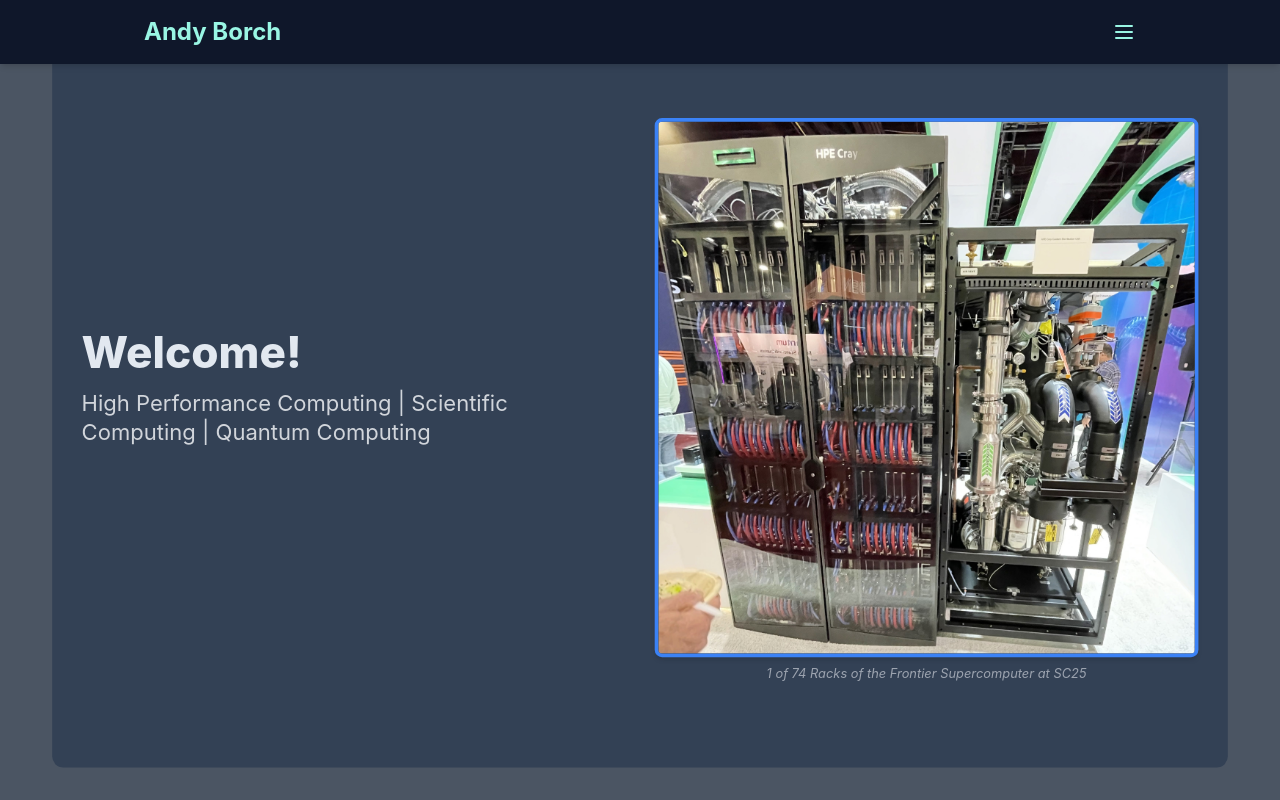
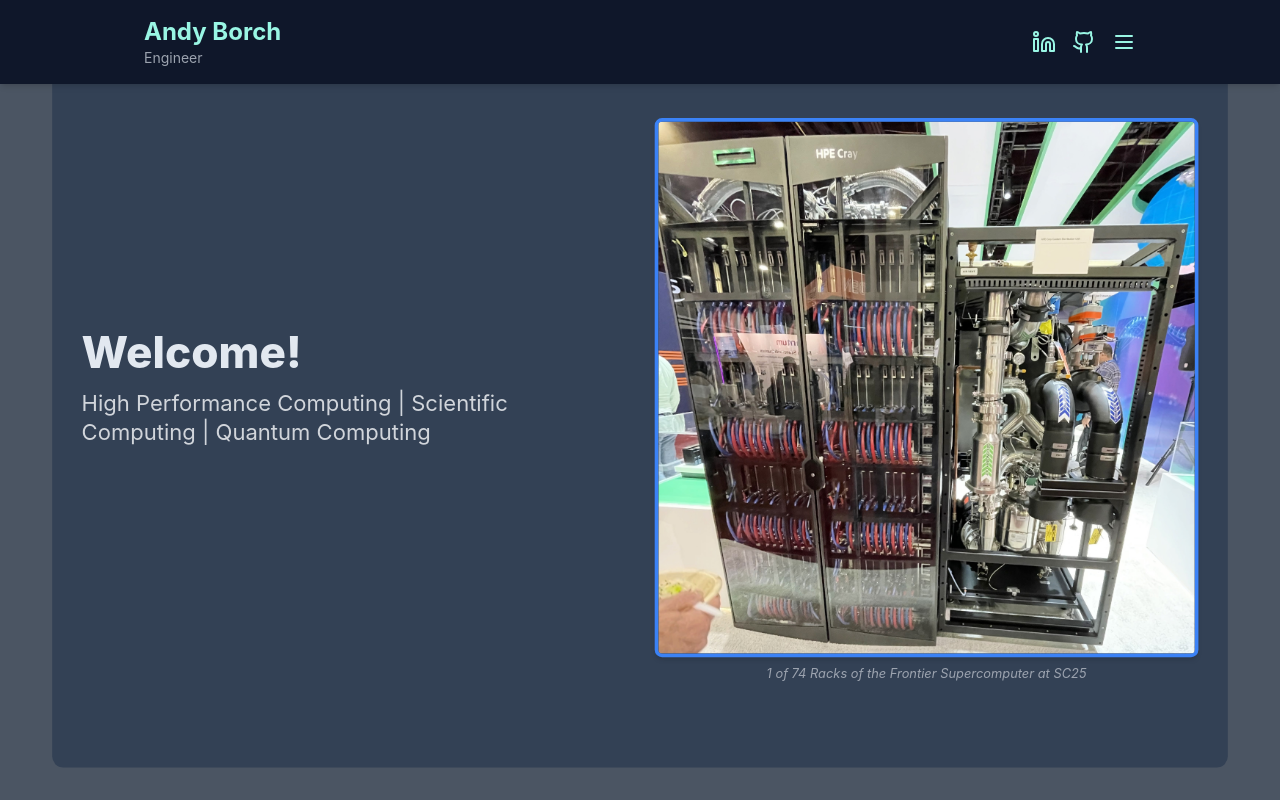
Before and after one commit to Andy-Borch/Personal-Website, a React (Create React App) app: page / in a window 1280 px wide. Shown: the top 800 px of the page. Built offline with nearby package versions, Linux system fonts and the light colour scheme.

Commit message:
Updated header to be better

```diff
--- a/src/PersonalWebsite.js
+++ b/src/PersonalWebsite.js
@@ -1,10 +1,12 @@
 import React, { createContext, useState, useEffect, useRef } from 'react';
 import { Card, CardContent } from './card';
-import { ExternalLink, Menu } from 'lucide-react';
+import { ExternalLink, Menu, Linkedin, Github } from 'lucide-react';
 import { motion, useScroll, useTransform, AnimatePresence } from 'framer-motion';
 import { LineChart, Line, XAxis, YAxis, Tooltip, CartesianGrid } from 'recharts';
 
 const SectionContext = createContext();
+
+const roles = ["Engineer", "Coder", "Creator"];
 
 export default function PersonalWebsite() {
   const [sections] = useState([
@@ -13,15 +15,17 @@ export default function PersonalWebsite() {
   ]);
   const [menuOpen, setMenuOpen] = useState(false);
   const navRef = useRef();
+  const [currentRoleIndex, setCurrentRoleIndex] = useState(0);
 
   const toggleMenu = () => setMenuOpen(prev => !prev);
 
-  const handleLinkClick = (e, targetId) => {
-    e.preventDefault();
-    const targetElement = document.getElementById(targetId);
-    if (targetElement) {
-      targetElement.scrollIntoView({ behavior: 'smooth', block: 'start' });
-      setTimeout(() => setMenuOpen(false), 600);
+  const closeMenu = () => {
+    if (navRef.current) {
+      navRef.current.classList.remove('animate-down');
+      navRef.current.classList.add('animate-up');
+      setTimeout(() => setMenuOpen(false), 300);
+    } else {
+      setMenuOpen(false);
     }
   };
 
@@ -59,6 +63,32 @@ export default function PersonalWebsite() {
     { name: "Merge", time: 10 },
   ];
 
+  useEffect(() => {
+    const intervalId = setInterval(() => {
+      setCurrentRoleIndex(prevIndex => (prevIndex + 1) % roles.length);
+    }, 2000);
+
+    return () => clearInterval(intervalId);
+  }, []);
+
+
+  useEffect(() => {
+    const links = document.querySelectorAll('a[href^="#"]');
+    links.forEach((link) => {
+      const clickHandler = (e) => {
+        e.preventDefault();
+        const targetId = link.getAttribute('href').substring(1);
+        const targetElement = document.getElementById(targetId);
+        if (targetElement) {
+          targetElement.scrollIntoView({ behavior: 'smooth', block: 'start' });
+          closeMenu();
+        }
+      };
+      link.addEventListener('click', clickHandler);
+      return () => link.removeEventListener('click', clickHandler);
+    });
+  }, []);
+
   const navLinks = [
     { id: 'home', label: 'Home' },
     { id: 'about', label: 'About' },
@@ -75,10 +105,30 @@ export default function PersonalWebsite() {
       <div className="bg-gray-600 text-gray-900 scroll-smooth">
         <header className="fixed w-full bg-slate-900 shadow-md z-10 top-0 left-0 transition-all duration-300">
           <nav className="flex justify-between items-center p-4 max-w-5xl mx-auto relative" ref={navRef}>
-            <h1 className="text-2xl font-bold text-teal-200 hover:text-teal-400 transition-colors duration-300">Andy Borch</h1>
-            <button onClick={toggleMenu} aria-label="Toggle Menu">
-              <Menu className="text-teal-200" />
-            </button>
+            <div className="flex flex-col">
+              <h1 className="text-2xl font-bold text-teal-200 hover:text-teal-400 transition-colors duration-300">Andy Borch</h1>
+              <motion.p
+                key={currentRoleIndex}
+                initial={{ opacity: 0, y: 20 }}
+                animate={{ opacity: 1, y: 0 }}
+                exit={{ opacity: 0, y: -20 }}
+                transition={{ duration: 0.5 }}
+                className="text-sm text-gray-400"
+              >
+                {roles[currentRoleIndex]}
+              </motion.p>
+            </div>
+            <div className="flex items-center gap-4">
+              <a href="https://www.linkedin.com/" target="_blank" rel="noopener noreferrer" aria-label="LinkedIn Profile">
+                <Linkedin className="text-teal-200 hover:text-teal-400 transition-colors duration-300 w-6 h-6" />
+              </a>
+              <a href="https://github.com/" target="_blank" rel="noopener noreferrer" aria-label="GitHub Profile">
+                <Github className="text-teal-200 hover:text-teal-400 transition-colors duration-300 w-6 h-6" />
+              </a>
+              <button onClick={toggleMenu} aria-label="Toggle Menu">
+                <Menu className="text-teal-200" />
+              </button>
+            </div>
             <AnimatePresence>
               {menuOpen && (
                 <motion.ul
@@ -92,7 +142,6 @@ export default function PersonalWebsite() {
                     <li key={id} className="border-b border-slate-700 py-2 px-4">
                       <a
                         href={`#${id}`}
-                        onClick={(e) => handleLinkClick(e, id)}
                         className="block text-lg text-gray-400 hover:text-teal-400 transition-colors duration-300 relative"
                       >
                         {label}
```
